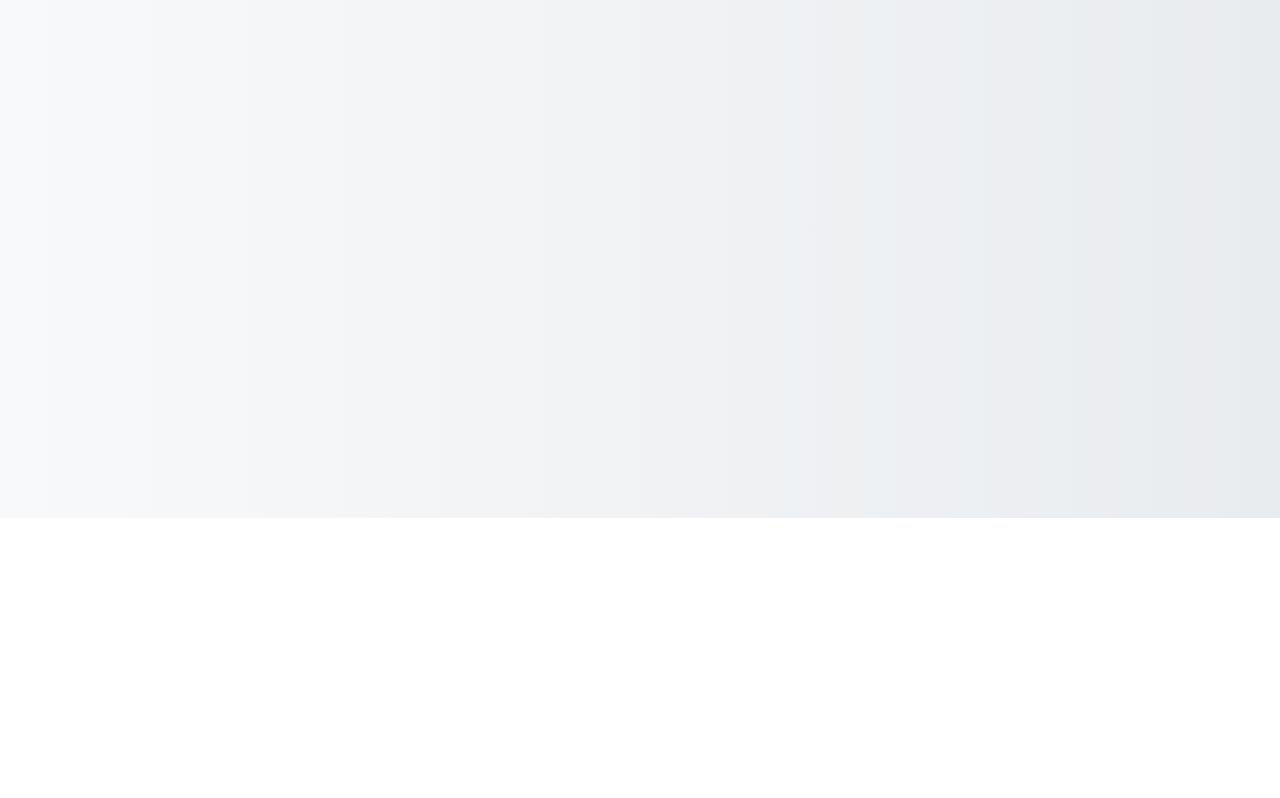
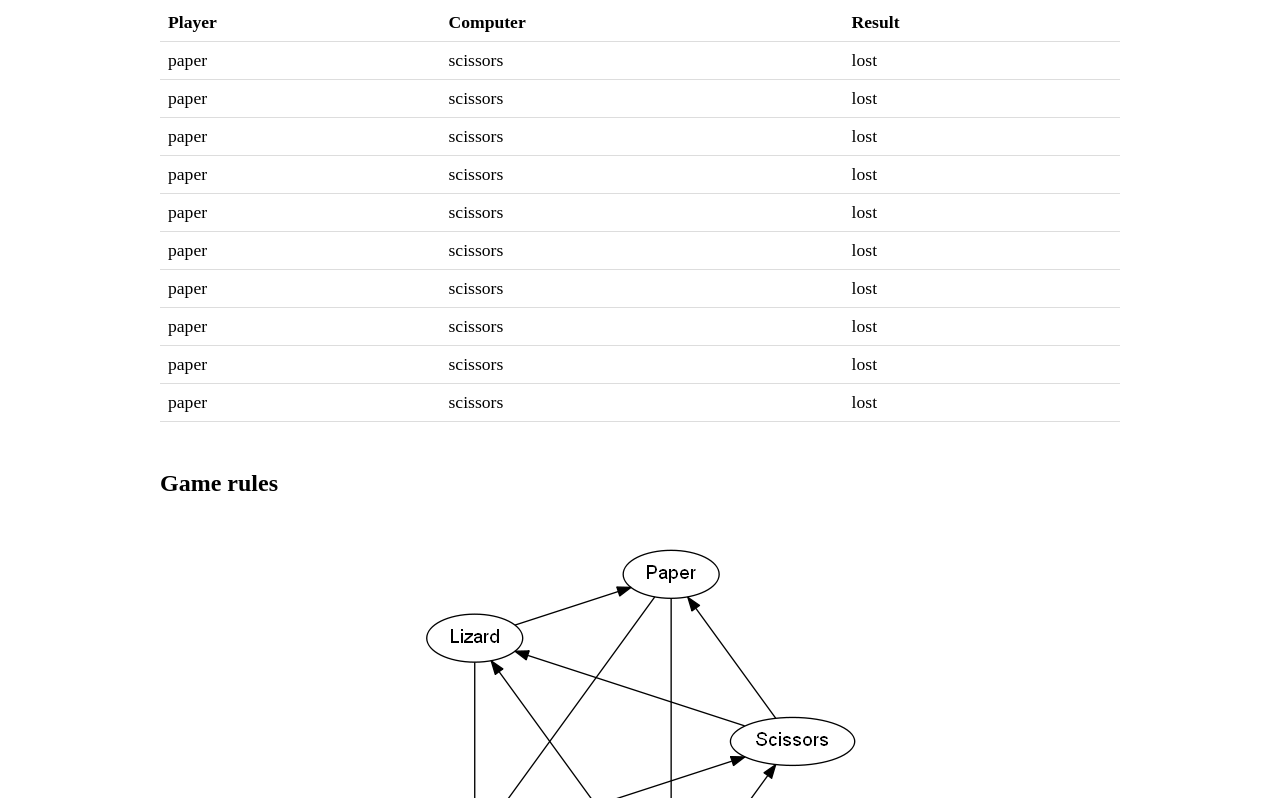
Before and after one commit to aljosabos/rpsls, a React (Vite) app in the folder client/: page / in a window 1280 px wide. Shown: the part 282-1080 px from the top of the page. Before the commit the page ends 800 px from the top, so only its background shows below. Built offline with nearby package versions, Linux system fonts and the light colour scheme.

Commit message:
Add Score component, add game rules

```diff
--- a/client/src/Home/Home.module.scss
+++ b/client/src/Home/Home.module.scss
@@ -1,12 +1,24 @@
+.wrapper {
+  display: flex;
+  height: 100vh;
+
+  @media only screen and (max-width: 1700px) {
+    flex-direction: column;
+  }
+}
 .container {
+  width: 70%;
+  background: linear-gradient(to right, #f8f9fa, #e9ecef);
   padding: 2rem;
-  min-height: 100vh;
   display: flex;
   flex-direction: column;
   align-items: center;
   justify-content: space-between;
   text-align: center;
-  background: linear-gradient(to right, #f8f9fa, #e9ecef);
+
+  @media only screen and (max-width: 1700px) {
+    width: 100%;
+  }
 
   p {
     font-size: 1.2rem;
@@ -57,9 +69,37 @@
 
     .choices {
       display: flex;
+      flex-wrap: wrap;
       justify-content: center;
       gap: 1rem;
       padding: 0;
     }
   }
 }
+
+.sidebar {
+  width: 26%;
+  margin: 1rem auto;
+  padding: 2rem;
+
+  @media only screen and (max-width: 1700px) {
+    width: 80%;
+  }
+
+  .rules {
+    margin: auto;
+
+    h2 {
+      margin: 3rem 0;
+    }
+    .rulesImg {
+      display: block;
+      max-width: 80%;
+      margin: auto;
+    }
+
+    p {
+      margin: 1rem 0;
+    }
+  }
+}
--- a/client/src/Home/Home.tsx
+++ b/client/src/Home/Home.tsx
@@ -6,6 +6,8 @@ import { playGame, type GameResult } from "../api/play";
 import { Choice } from "../components/Choice/Choice";
 import { ChoiceCardsConfig } from "./Home.constants";
 import { Gameplay } from "../components/Gameplay/Gameplay";
+import { Score } from "../components/Score/Score";
+import Rules from "../../public/images/rules.png";
 
 interface IChoicesMade {
   player: TChoiceName | undefined;
@@ -55,6 +57,7 @@ export const Home = () => {
   };
 
   return (
+    <div className={styles.wrapper}>
       <div className={styles.container}>
         <div>
           <h1>Welcome to the Rock, Paper, Scissors, Lizard, Spock Game</h1>
@@ -75,7 +78,7 @@ export const Home = () => {
             />
           )}
         </div>
-
+        <div>
           {isGameStarted && (
             <div className={styles.choicesWrapper}>
               <p>Choose one of the options:</p>
@@ -93,5 +96,21 @@ export const Home = () => {
             </div>
           )}
         </div>
+      </div>
+      <aside className={styles.sidebar}>
+        <Score />
+
+        <div className={styles.rules}>
+          <h2>Game rules</h2>
+          <img src={Rules} alt="rules" className={styles.rulesImg} />
+
+          <p>
+            Scissors cuts Paper covers Rock crushes Lizard poisons Spock smashes
+            Scissors decapitates Lizard eats Paper disproves Spock vaporizes
+            Rock crushes Scissors
+          </p>
+        </div>
+      </aside>
+    </div>
   );
 };
--- a/client/src/components/Choice/Choice.module.scss
+++ b/client/src/components/Choice/Choice.module.scss
@@ -17,8 +17,8 @@
 }
 
 .image {
-  width: 120px;
-  height: 120px;
+  min-width: 110px;
+  height: 110px;
   object-fit: contain;
   margin-bottom: 0.5rem;
 }
--- /dev/null
+++ b/client/src/components/Score/Score.module.scss
@@ -0,0 +1,14 @@
+.container {
+  .table {
+    border-collapse: collapse;
+    width: 100%;
+    font-size: 1.1rem;
+
+    td,
+    th {
+      border-bottom: 1px solid #dddddd;
+      text-align: left;
+      padding: 8px;
+    }
+  }
+}
--- /dev/null
+++ b/client/src/components/Score/Score.tsx
@@ -0,0 +1,69 @@
+import styles from "./Score.module.scss";
+
+export const Score = () => {
+  return (
+    <div className={styles.container}>
+      <h2>Game score</h2>
+      <table className={styles.table}>
+        <tr>
+          <th>Player</th>
+          <th>Computer</th>
+          <th>Result</th>
+        </tr>
+
+        <tr>
+          <td>paper</td>
+          <td>scissors</td>
+          <td>lost</td>
+        </tr>
+
+        <tr>
+          <td>paper</td>
+          <td>scissors</td>
+          <td>lost</td>
+        </tr>
+
+        <tr>
+          <td>paper</td>
+          <td>scissors</td>
+          <td>lost</td>
+        </tr>
+        <tr>
+          <td>paper</td>
+          <td>scissors</td>
+          <td>lost</td>
+        </tr>
+        <tr>
+          <td>paper</td>
+          <td>scissors</td>
+          <td>lost</td>
+        </tr>
+        <tr>
+          <td>paper</td>
+          <td>scissors</td>
+          <td>lost</td>
+        </tr>
+        <tr>
+          <td>paper</td>
+          <td>scissors</td>
+          <td>lost</td>
+        </tr>
+        <tr>
+          <td>paper</td>
+          <td>scissors</td>
+          <td>lost</td>
+        </tr>
+        <tr>
+          <td>paper</td>
+          <td>scissors</td>
+          <td>lost</td>
+        </tr>
+        <tr>
+          <td>paper</td>
+          <td>scissors</td>
+          <td>lost</td>
+        </tr>
+      </table>
+    </div>
+  );
+};
```
Also changed, not shown: client/public/images/rules.png (added). Lines whose indentation alone changed are shown as unchanged.
